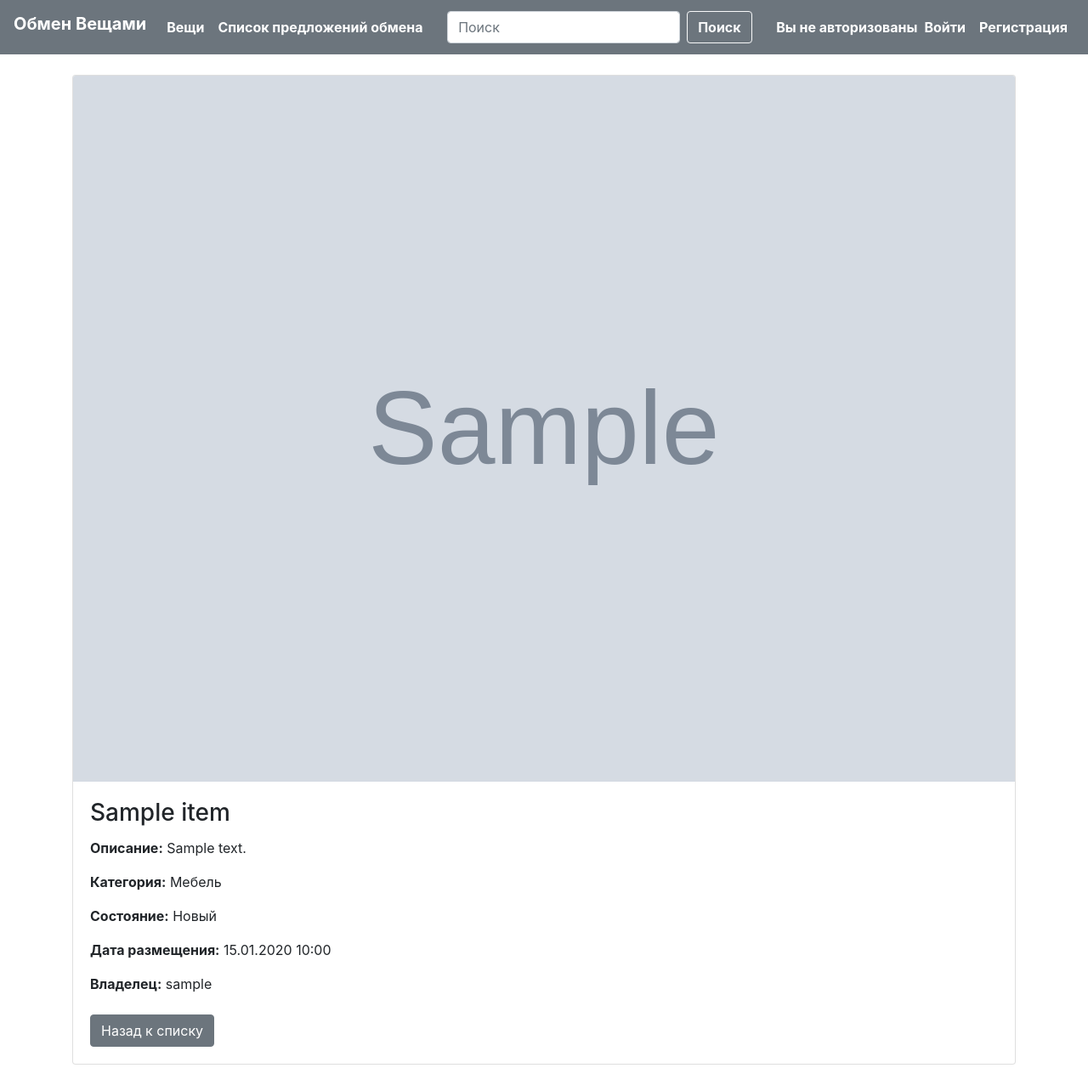
After one commit to kozlovdenis1989/change, a Django app: page /item/1/ in a window 1280 px wide. The commit adds this page. Shown: the whole page at 85% size. Run offline with Django 5.2, Linux system fonts and the light colour scheme; tables that the repository leaves empty hold one stand-in row (values such as "Sample post"); grey boxes marked "Sample" are stand-in pictures; some libraries are stand-ins or nearby versions.

Commit message:
change /home, add /detail

```diff
--- a/exchange/main/urls.py
+++ b/exchange/main/urls.py
@@ -1,12 +1,13 @@
 from django.urls import path, reverse_lazy
 from django.contrib.auth import views as auth_views
-from .views import register, home
+from .views import register, home, item_detail
 
 urlpatterns = [
     path('', home, name='home'),
     path('login/', auth_views.LoginView.as_view(template_name='login.html', next_page='home'), name='login'),
     path('logout/', auth_views.LogoutView.as_view(next_page=reverse_lazy('home')), name='logout'),
     path('register/', register, name='register'),
+    path('item/<int:pk>/', item_detail, name='item_detail'),
 
 
 ]
--- a/exchange/main/views.py
+++ b/exchange/main/views.py
@@ -1,8 +1,7 @@
+from django.shortcuts import render, get_object_or_404, redirect
 from django.core.paginator import Paginator
-from django.shortcuts import render, get_object_or_404, redirect
 from django.contrib.auth import login
 from django.contrib.auth.forms import UserCreationForm
-
 from .models import Item, ExchangeProposal
 
 # Регистрация пользователя
@@ -25,3 +24,8 @@ def home(request):
     page_number = request.GET.get('page')
     page_obj = paginator.get_page(page_number)
     return render(request, 'index.html', {'page_obj': page_obj})
+
+# Детали
+def item_detail(request, pk):
+    item = get_object_or_404(Item, pk=pk)
+    return render(request, 'detail.html', {'item': item})
--- /dev/null
+++ b/exchange/templates/detail.html
@@ -0,0 +1,18 @@
+{% extends "base.html" %}
+{% block title %}{{ item.title }}{% endblock %}
+{% block content %}
+<div class="card mb-4">
+    {% if item.image_url %}
+        <img src="{{ item.image_url }}" class="card-img-top" alt="{{ item.title }}">
+    {% endif %}
+    <div class="card-body">
+        <h3 class="card-title">{{ item.title }}</h3>
+        <p><strong>Описание:</strong> {{ item.description }}</p>
+        <p><strong>Категория:</strong> {{ item.get_category_display }}</p>
+        <p><strong>Состояние:</strong> {{ item.get_condition_display }}</p>
+        <p><strong>Дата размещения:</strong> {{ item.created_at|date:"d.m.Y H:i" }}</p>
+        <p><strong>Владелец:</strong> {{ item.user.username }}</p>
+        <a href="{% url 'home' %}" class="btn btn-secondary mt-2">Назад к списку</a>
+    </div>
+</div>
+{% endblock %}
--- a/exchange/templates/index.html
+++ b/exchange/templates/index.html
@@ -42,7 +42,9 @@
           <img src="https://via.placeholder.com/300x200?text=Нет+фото" class="card-img-top" alt="Нет фото">
         {% endif %}
         <div class="card-body">
-          <h5 class="card-title">{{ item.title }}</h5>
+            <h4 class="card-title">
+                <a href="{% url 'item_detail' item.pk %}" class="text-dark">{{ item.title }}</a>
+              </h4>
           <p class="card-text"><strong>Описание:</strong> {{ item.description }}</p>
           <p class="card-text"><strong>Категория:</strong> {{ item.get_category_display }}</p>
           <p class="card-text"><strong>Состояние:</strong> {{ item.get_condition_display }}</p>
```
